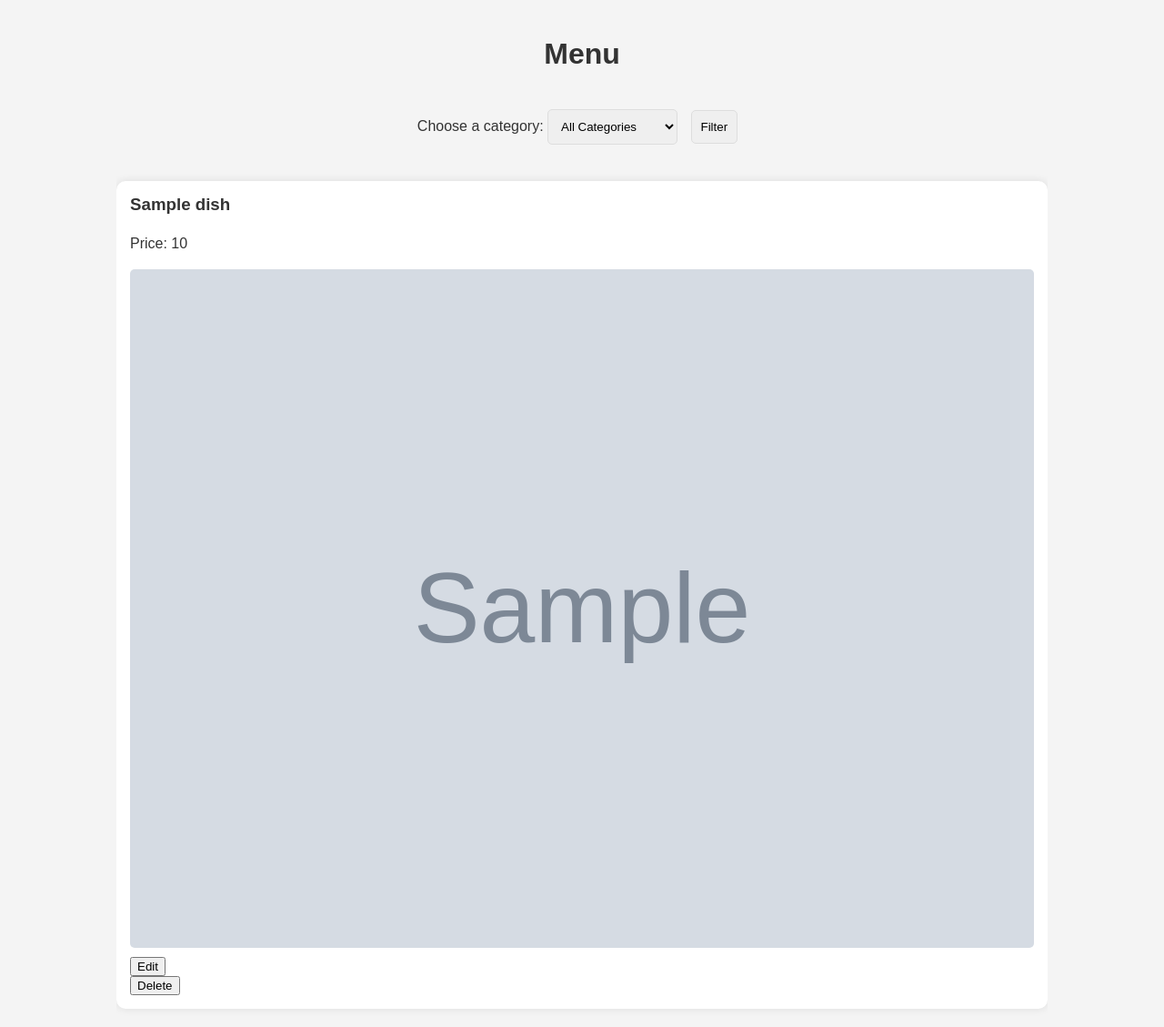
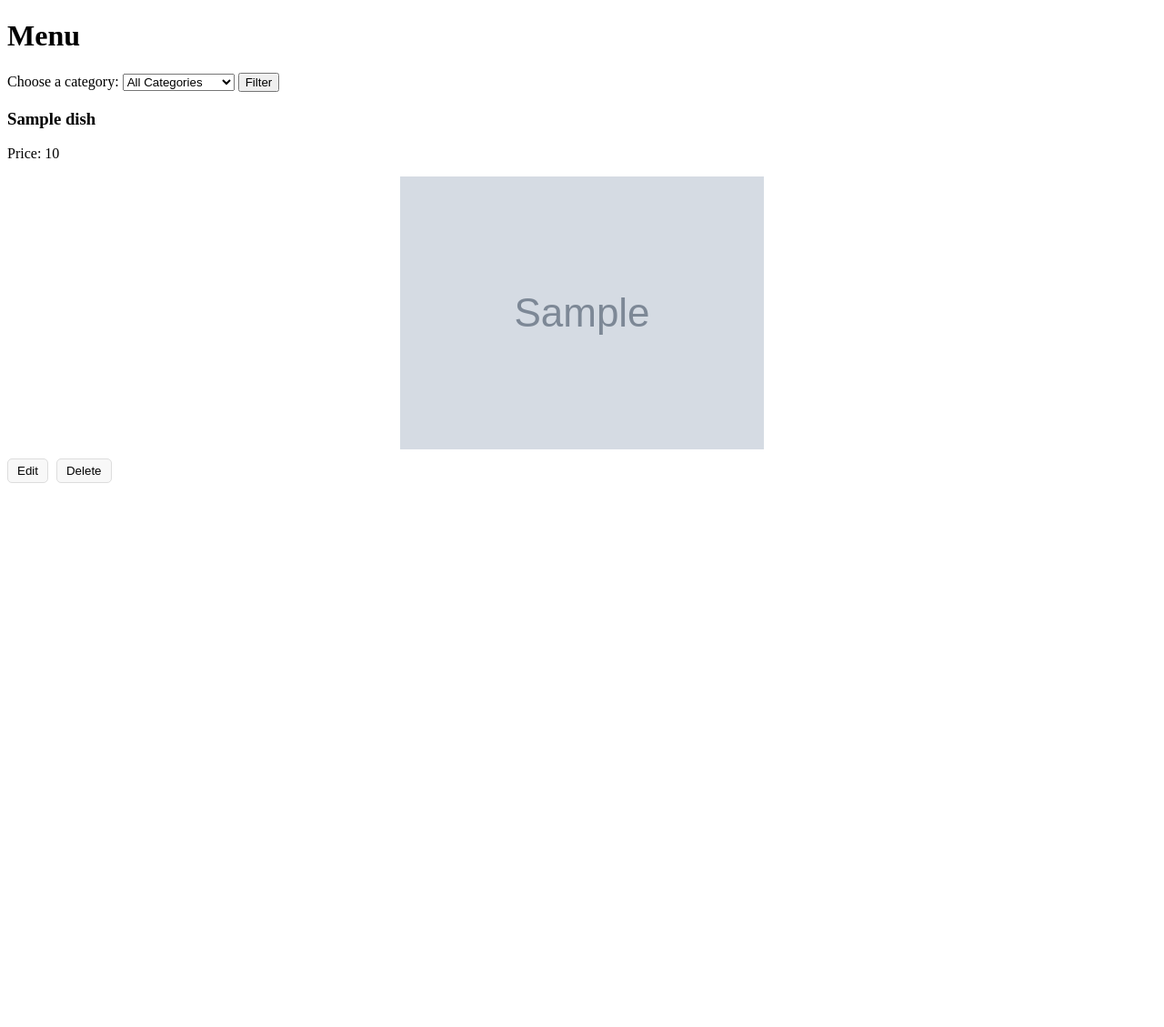
Before and after one commit to esqu1re3/engener, a Flask app: template templates/menu.html in a window 1280 px wide. Shown: the whole page at 91% size. After the commit the page ends 531 px from the top, so only its background shows below. Run offline with Flask 3, Linux system fonts and the light colour scheme; the template is opened without the code that fills it: most values are stand-ins (such as "Sample title", 1, 10 or a date in 2020); grey boxes marked "Sample" are stand-in pictures.

Commit message:
updated html pages

```diff
--- a/templates/menu.html
+++ b/templates/menu.html
@@ -5,60 +5,27 @@
     <meta name="viewport" content="width=device-width, initial-scale=1.0">
     <title>Menu</title>
     <style>
-        body {
-            font-family: Arial, sans-serif;
-            margin: 0;
-            padding: 0;
-            background-color: #f4f4f4;
-            color: #333;
+        /* Existing styles... */
+
+        .dish-actions {
+            margin-top: 10px;
         }
 
-        .container {
-            width: 80%;
-            margin: auto;
-            overflow: hidden;
+        .dish-actions form {
+            display: inline; /* Display forms inline */
+            margin-right: 5px;
         }
 
-        h1 {
-            text-align: center;
-            padding: 20px 0;
+        .dish-actions button {
+            padding: 5px 10px;
+            border-radius: 5px;
+            border: 1px solid #ddd;
+            background-color: #f8f8f8;
+            cursor: pointer;
         }
 
-        .filter-form {
-            text-align: center;
-            margin-bottom: 40px;
-        }
-
-        .filter-form select, .filter-form input[type="submit"] {
-            padding: 10px;
-            margin-right: 10px;
-            border-radius: 5px;
-            border: 1px solid #ddd;
-        }
-
-        .dish {
-            background: white;
-            padding: 15px;
-            margin-bottom: 20px;
-            border-radius: 10px;
-            box-shadow: 0 0 10px 0 rgba(0, 0, 0, 0.1);
-        }
-
-        .dish h3 {
-            margin-top: 0;
-        }
-
-        .dish p {
-            line-height: 1.6;
-        }
-
-        .dish img {
-            width: 100%;  /* Ensures the image is responsive and fits its container */
-            max-width: 300px;  /* Maximum width to keep images uniform */
-            height: auto;  /* Maintains aspect ratio */
-            display: block;  /* Ensures images are block level for margin auto to work */
-            margin: 10px auto;  /* Centers image horizontally */
-            border-radius: 5px;  /* Softens the corners of the images */
+        .dish-actions button:hover {
+            background-color: #e8e8e8;
         }
     </style>
 </head>
@@ -87,6 +54,7 @@
             <p>Price: {{ dish['price'] }}</p>
             <img src="{{ dish['img_link'] }}" alt="Image of {{ dish['name'] }}" style="max-width: 100%; height: auto; display: block; margin: 10px auto;">
 
+            <div class="dish-actions">
                 <!-- Edit Dish Button -->
                 <form action="{{ url_for('edit_dish', dish_id=dish['id']) }}" method="get">
                     <button type="submit">Edit</button>
@@ -97,6 +65,7 @@
                     <button type="submit" onclick="return confirm('Are you sure you want to delete this dish?');">Delete</button>
                 </form>
             </div>
+        </div>
         {% endfor %}
     </div>
 </body>
```
Also changed, not shown: templates/admin_panel.html (+35 -6 lines). Lines whose indentation alone changed are shown as unchanged.
